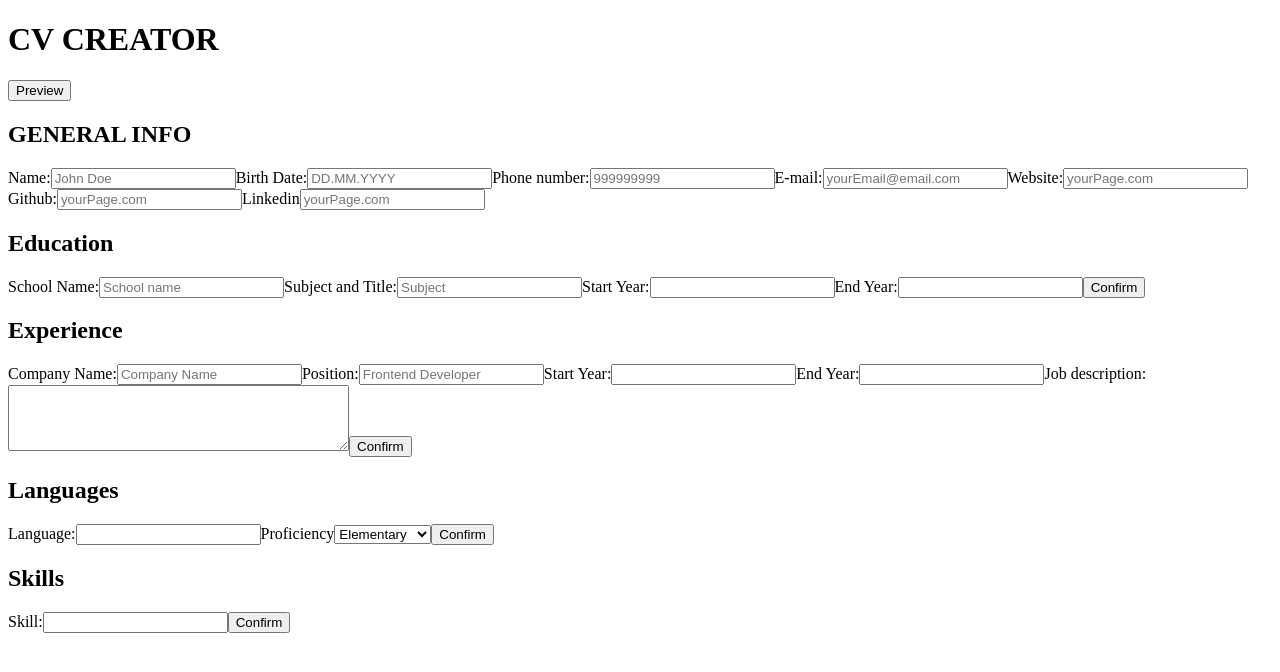
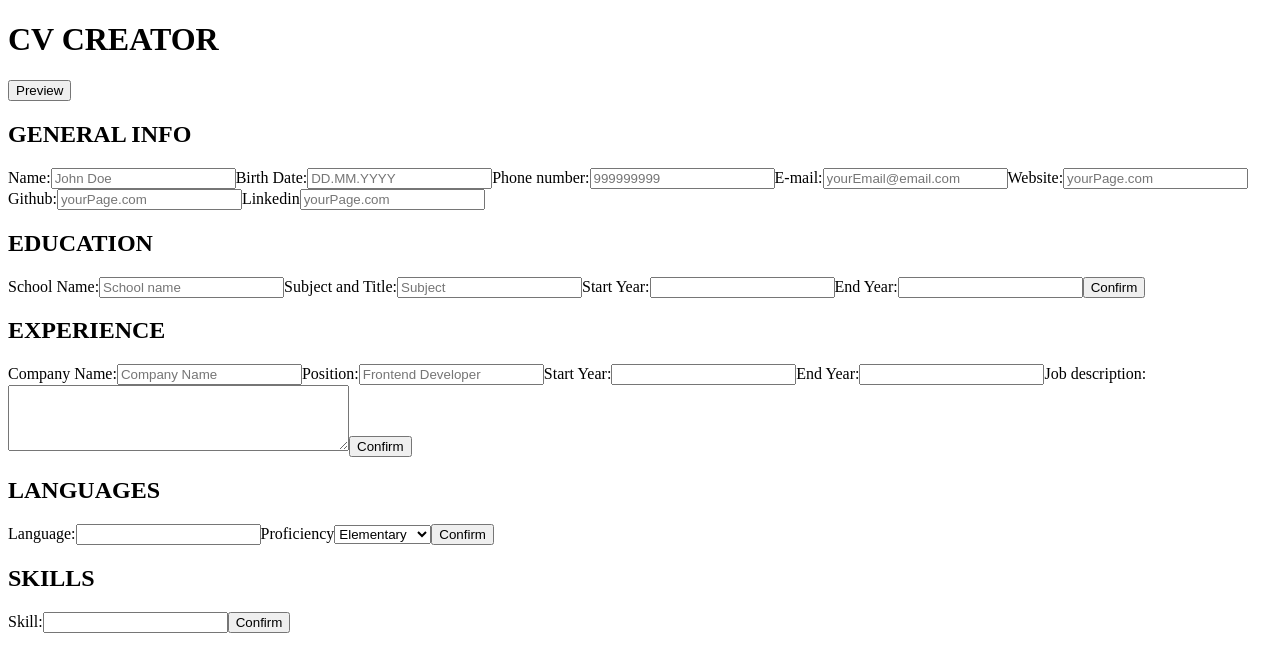
Before and after one commit to MaciejDabrowskii/PROJECT-CV-APPLICATION, a React (Create React App) app: page / in a window 1280 px wide. Shown: the top 672 px of the page. Built offline with nearby package versions, Linux system fonts and the light colour scheme.

Commit message:
cleaned code

```diff
--- a/src/components/edit-mode-display.js
+++ b/src/components/edit-mode-display.js
@@ -1,4 +1,5 @@
 /* eslint-disable react/prop-types */
+
 import React, { Component } from "react";
 import ShowSchools from "./show-schools";
 import ShowSkills from "./show-skills";
@@ -39,7 +40,7 @@ class DisplayEdit extends Component
           handleChange={onChange}
           personalData={personalData}
         />
-        <h2>Education</h2>
+        <h2>EDUCATION</h2>
         <div className="education">
           <Education
             handleChange={onChange}
@@ -53,7 +54,7 @@ class DisplayEdit extends Component
             inEditMode={editMode}
           />
         </div>
-        <h2>Experience</h2>
+        <h2>EXPERIENCE</h2>
         <Experience
           experience={experience}
           handleChange={onChange}
@@ -65,7 +66,7 @@ class DisplayEdit extends Component
           onEdit={onEdit}
           inEditMode={editMode}
         />
-        <h2>Languages</h2>
+        <h2>LANGUAGES</h2>
         <Languages
           onSubmit={onSubmit}
           handleChange={onChange}
@@ -77,7 +78,7 @@ class DisplayEdit extends Component
           onEdit={onEdit}
           inEditMode={editMode}
         />
-        <h2>Skills</h2>
+        <h2>SKILLS</h2>
         <Skills
           onSubmit={onSubmit}
           handleChange={onChange}
--- a/src/components/show-languages.js
+++ b/src/components/show-languages.js
@@ -1,6 +1,6 @@
-/* eslint-disable no-unused-vars */
 /* eslint-disable react/prop-types */
-import React, { Component } from "react";
+
+import React from "react";
 
 function ShowLanguages(props)
 {
--- a/src/components/show-schools.js
+++ b/src/components/show-schools.js
@@ -1,6 +1,6 @@
-/* eslint-disable no-unused-vars */
 /* eslint-disable react/prop-types */
-import React, { Component } from "react";
+
+import React from "react";
 
 function ShowSchools(props)
 {
--- a/src/components/show-skills.js
+++ b/src/components/show-skills.js
@@ -1,6 +1,6 @@
-/* eslint-disable no-unused-vars */
 /* eslint-disable react/prop-types */
-import React, { Component } from "react";
+
+import React from "react";
 
 function ShowSkills(props)
 {
```
